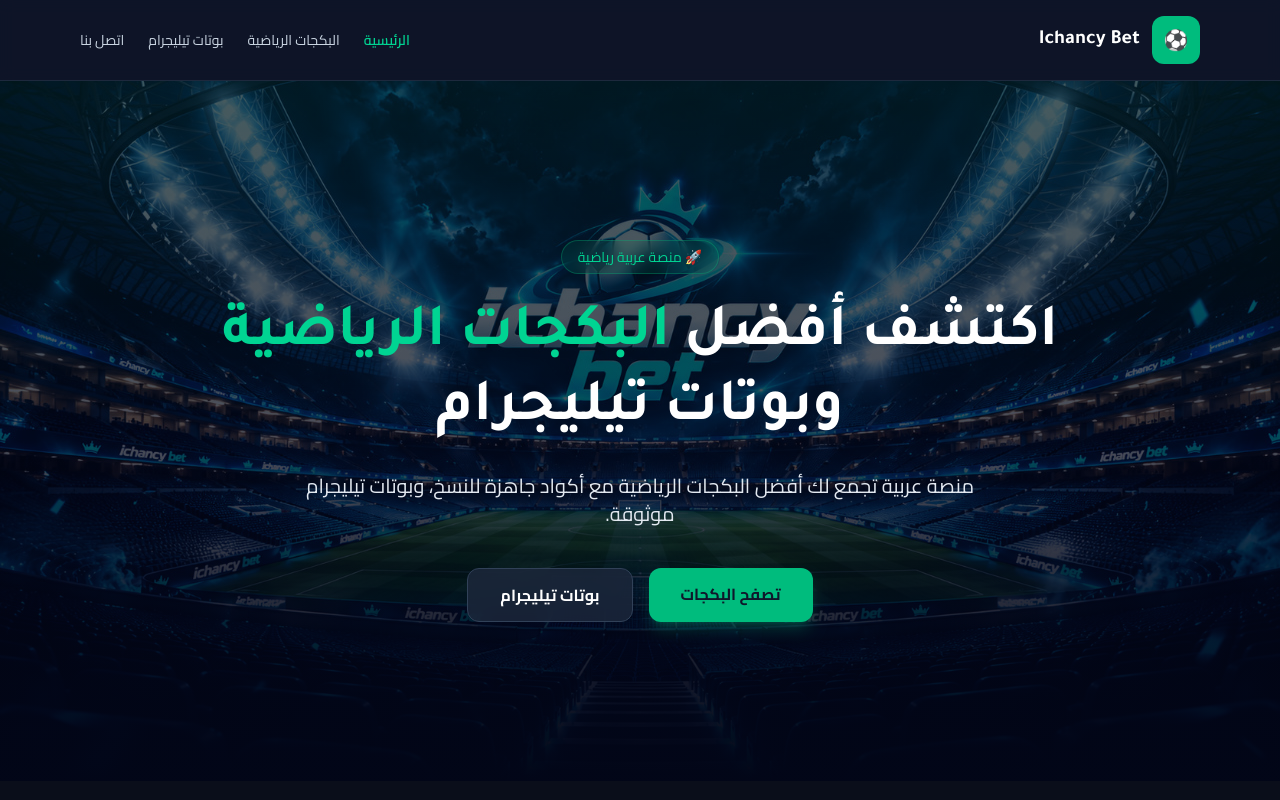
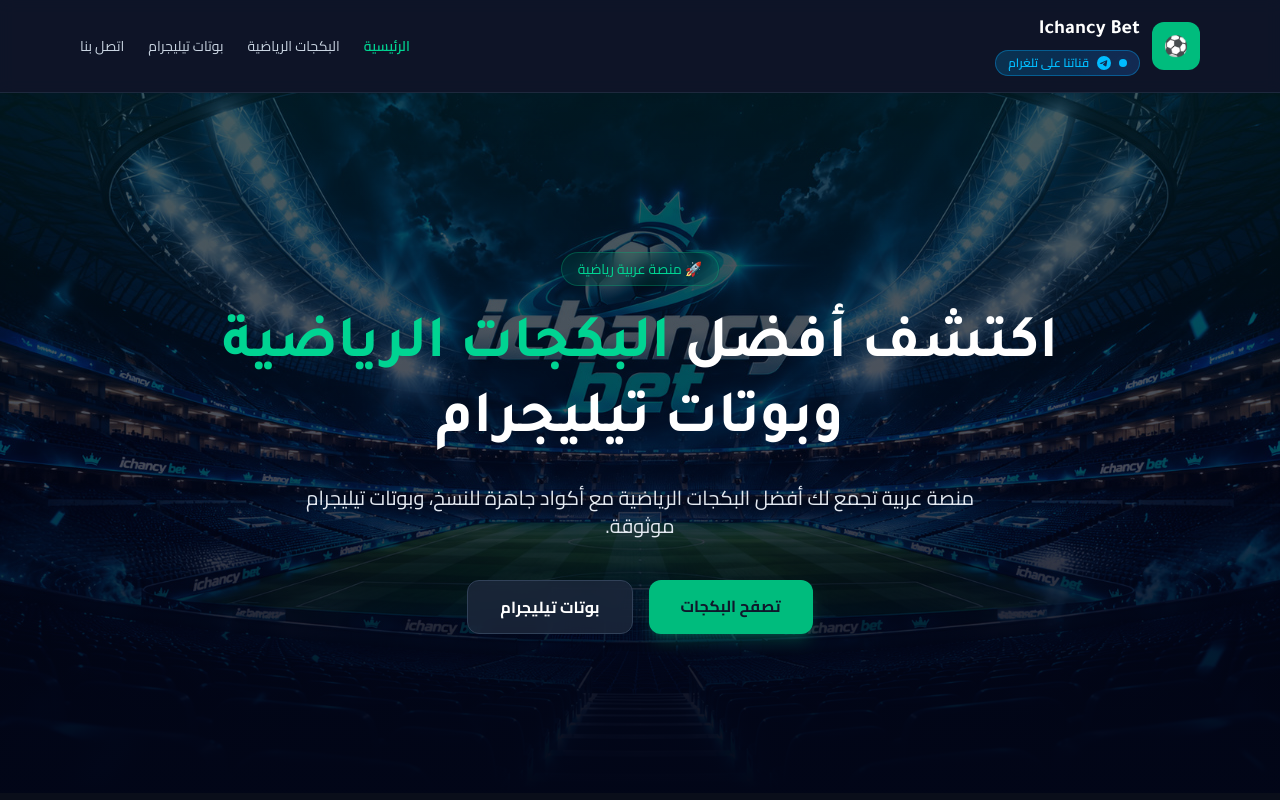
Before and after one commit to alaahadry231/albejat-sporty, a Next.js app: page / in a window 1280 px wide. Shown: the top 800 px of the page. Built offline with nearby package versions, Linux system fonts and the light colour scheme.

Commit message:
Add Telegram channel button to header

```diff
--- a/src/app/admin/dashboard/page.tsx
+++ b/src/app/admin/dashboard/page.tsx
@@ -325,12 +325,29 @@
   return (
     <main className="min-h-screen">
       <header className="bg-slate-900/80 backdrop-blur border-b border-slate-800 sticky top-0 z-40">
-        <div className="max-w-6xl mx-auto px-4 py-4 flex items-center justify-between">
+        <div className="max-w-6xl mx-auto px-4 py-4 flex items-center justify-between flex-wrap gap-3">
           <div className="flex items-center gap-3">
             <div className="w-12 h-12 rounded-xl bg-emerald-500 flex items-center justify-center font-bold text-slate-900 text-xl">
               ⚽
             </div>
-            <h1 className="text-xl font-bold">لوحة الإدارة</h1>
+            <div className="flex flex-col gap-1.5">
+              <h1 className="text-xl font-bold">لوحة الإدارة</h1>
+              <a
+                href="https://t.me/ichancy_bets1"
+                target="_blank"
+                rel="noopener noreferrer"
+                className="group inline-flex items-center gap-2 px-3 py-1 rounded-full bg-gradient-to-r from-sky-500/20 to-blue-500/20 hover:from-sky-500/30 hover:to-blue-500/30 border border-sky-500/40 hover:border-sky-400 text-sky-400 hover:text-sky-300 text-xs font-semibold transition-all duration-300 w-fit"
+              >
+                <span className="relative flex items-center justify-center">
+                  <span className="absolute w-2 h-2 rounded-full bg-sky-400 animate-ping opacity-75"></span>
+                  <span className="relative w-2 h-2 rounded-full bg-sky-400"></span>
+                </span>
+                <svg viewBox="0 0 24 24" className="w-3.5 h-3.5" fill="currentColor">
+                  <path d="M11.944 0A12 12 0 0 0 0 12a12 12 0 0 0 12 12 12 12 0 0 0 12-12A12 12 0 0 0 12 0a12 12 0 0 0-.056 0zm4.962 7.224c.1-.002.321.023.465.14a.506.506 0 0 1 .171.325c.016.093.036.306.02.472-.18 1.898-.962 6.502-1.36 8.627-.168.9-.499 1.201-.82 1.23-.696.065-1.225-.46-1.9-.902-1.056-.693-1.653-1.124-2.678-1.8-1.185-.78-.417-1.21.258-1.91.177-.184 3.247-2.977 3.307-3.23.007-.032.014-.15-.056-.212s-.174-.041-.249-.024c-.106.024-1.793 1.14-5.061 3.345-.48.33-.913.49-1.302.48-.428-.008-1.252-.241-1.865-.44-.752-.245-1.349-.374-1.297-.789.027-.216.325-.437.893-.663 3.498-1.524 5.83-2.529 6.998-3.014 3.332-1.386 4.025-1.627 4.476-1.635z" />
+                </svg>
+                <span>قناتنا على تلغرام</span>
+              </a>
+            </div>
           </div>
           <div className="flex items-center gap-2 flex-wrap">
             <a
--- a/src/app/bots/page.tsx
+++ b/src/app/bots/page.tsx
@@ -40,12 +40,29 @@
   return (
     <main className="min-h-screen">
       <header className="bg-slate-900/80 backdrop-blur border-b border-slate-800 sticky top-0 z-50">
-        <div className="max-w-6xl mx-auto px-4 py-4 flex items-center justify-between">
+        <div className="max-w-6xl mx-auto px-4 py-4 flex items-center justify-between flex-wrap gap-3">
           <a href="/" className="flex items-center gap-3">
             <div className="w-12 h-12 rounded-xl bg-emerald-500 flex items-center justify-center font-bold text-slate-900 text-xl">
               ⚽
             </div>
-            <h1 className="text-xl font-bold">Ichancy Bet</h1>
+            <div className="flex flex-col gap-1.5">
+              <h1 className="text-xl font-bold">Ichancy Bet</h1>
+              <a
+                href="https://t.me/ichancy_bets1"
+                target="_blank"
+                rel="noopener noreferrer"
+                className="group inline-flex items-center gap-2 px-3 py-1 rounded-full bg-gradient-to-r from-sky-500/20 to-blue-500/20 hover:from-sky-500/30 hover:to-blue-500/30 border border-sky-500/40 hover:border-sky-400 text-sky-400 hover:text-sky-300 text-xs font-semibold transition-all duration-300 w-fit"
+              >
+                <span className="relative flex items-center justify-center">
+                  <span className="absolute w-2 h-2 rounded-full bg-sky-400 animate-ping opacity-75"></span>
+                  <span className="relative w-2 h-2 rounded-full bg-sky-400"></span>
+                </span>
+                <svg viewBox="0 0 24 24" className="w-3.5 h-3.5" fill="currentColor">
+                  <path d="M11.944 0A12 12 0 0 0 0 12a12 12 0 0 0 12 12 12 12 0 0 0 12-12A12 12 0 0 0 12 0a12 12 0 0 0-.056 0zm4.962 7.224c.1-.002.321.023.465.14a.506.506 0 0 1 .171.325c.016.093.036.306.02.472-.18 1.898-.962 6.502-1.36 8.627-.168.9-.499 1.201-.82 1.23-.696.065-1.225-.46-1.9-.902-1.056-.693-1.653-1.124-2.678-1.8-1.185-.78-.417-1.21.258-1.91.177-.184 3.247-2.977 3.307-3.23.007-.032.014-.15-.056-.212s-.174-.041-.249-.024c-.106.024-1.793 1.14-5.061 3.345-.48.33-.913.49-1.302.48-.428-.008-1.252-.241-1.865-.44-.752-.245-1.349-.374-1.297-.789.027-.216.325-.437.893-.663 3.498-1.524 5.83-2.529 6.998-3.014 3.332-1.386 4.025-1.627 4.476-1.635z" />
+                </svg>
+                <span>قناتنا على تلغرام</span>
+              </a>
+            </div>
           </a>
           <nav className="hidden md:flex items-center gap-6 text-sm">
             <a href="/" className="text-slate-300 hover:text-emerald-400 transition">الرئيسية</a>
@@ -64,7 +81,7 @@
         <div className="absolute inset-0 bg-slate-950/75"></div>
         <div className="absolute inset-0 bg-gradient-to-b from-emerald-500/10 via-transparent to-slate-950"></div>
 
-        <div className="relative w-full max-w-6xl mx-auto px-4 py-16 text-center">
+        <div className="relative w-full max-w-6xl mx-auto px-4 py-12 text-center">
           <h2 className="text-3xl md:text-5xl font-bold mb-3">
             بوتات <span className="text-emerald-400">تيليجرام</span>
           </h2>
@@ -98,6 +115,7 @@
                   href={bot.bot_url}
                   target="_blank"
                   rel="noopener noreferrer"
+                  onClick={() => trackClick("bot", bot.id, bot.name)}
                   className="block relative h-44 overflow-hidden"
                 >
                   <img
@@ -119,10 +137,10 @@
                     target="_blank"
                     rel="noopener noreferrer"
                     onClick={() => trackClick("bot", bot.id, bot.name)}
-                      className="block w-full px-4 py-2.5 rounded-lg bg-emerald-500 hover:bg-emerald-400 text-slate-900 text-sm font-bold text-center transition"
-                 >
-  الدخول إلى البوت
-</a>
+                    className="block w-full px-4 py-2.5 rounded-lg bg-emerald-500 hover:bg-emerald-400 text-slate-900 text-sm font-bold text-center transition"
+                  >
+                    الدخول إلى البوت
+                  </a>
                 </div>
               </div>
             ))}
--- a/src/app/contact/page.tsx
+++ b/src/app/contact/page.tsx
@@ -47,12 +47,29 @@
   return (
     <main className="min-h-screen">
       <header className="bg-slate-900/80 backdrop-blur border-b border-slate-800 sticky top-0 z-50">
-        <div className="max-w-6xl mx-auto px-4 py-4 flex items-center justify-between">
+        <div className="max-w-6xl mx-auto px-4 py-4 flex items-center justify-between flex-wrap gap-3">
           <a href="/" className="flex items-center gap-3">
             <div className="w-12 h-12 rounded-xl bg-emerald-500 flex items-center justify-center font-bold text-slate-900 text-xl">
               ⚽
             </div>
-            <h1 className="text-xl font-bold">Ichancy Bet</h1>
+            <div className="flex flex-col gap-1.5">
+              <h1 className="text-xl font-bold">Ichancy Bet</h1>
+              <a
+                href="https://t.me/ichancy_bets1"
+                target="_blank"
+                rel="noopener noreferrer"
+                className="group inline-flex items-center gap-2 px-3 py-1 rounded-full bg-gradient-to-r from-sky-500/20 to-blue-500/20 hover:from-sky-500/30 hover:to-blue-500/30 border border-sky-500/40 hover:border-sky-400 text-sky-400 hover:text-sky-300 text-xs font-semibold transition-all duration-300 w-fit"
+              >
+                <span className="relative flex items-center justify-center">
+                  <span className="absolute w-2 h-2 rounded-full bg-sky-400 animate-ping opacity-75"></span>
+                  <span className="relative w-2 h-2 rounded-full bg-sky-400"></span>
+                </span>
+                <svg viewBox="0 0 24 24" className="w-3.5 h-3.5" fill="currentColor">
+                  <path d="M11.944 0A12 12 0 0 0 0 12a12 12 0 0 0 12 12 12 12 0 0 0 12-12A12 12 0 0 0 12 0a12 12 0 0 0-.056 0zm4.962 7.224c.1-.002.321.023.465.14a.506.506 0 0 1 .171.325c.016.093.036.306.02.472-.18 1.898-.962 6.502-1.36 8.627-.168.9-.499 1.201-.82 1.23-.696.065-1.225-.46-1.9-.902-1.056-.693-1.653-1.124-2.678-1.8-1.185-.78-.417-1.21.258-1.91.177-.184 3.247-2.977 3.307-3.23.007-.032.014-.15-.056-.212s-.174-.041-.249-.024c-.106.024-1.793 1.14-5.061 3.345-.48.33-.913.49-1.302.48-.428-.008-1.252-.241-1.865-.44-.752-.245-1.349-.374-1.297-.789.027-.216.325-.437.893-.663 3.498-1.524 5.83-2.529 6.998-3.014 3.332-1.386 4.025-1.627 4.476-1.635z" />
+                </svg>
+                <span>قناتنا على تلغرام</span>
+              </a>
+            </div>
           </a>
           <nav className="hidden md:flex items-center gap-6 text-sm">
             <a href="/" className="text-slate-300 hover:text-emerald-400 transition">الرئيسية</a>
--- a/src/app/page.tsx
+++ b/src/app/page.tsx
@@ -3,12 +3,34 @@
     <main className="min-h-screen">
       {/* Header */}
       <header className="bg-slate-900/80 backdrop-blur border-b border-slate-800 sticky top-0 z-50">
-        <div className="max-w-6xl mx-auto px-4 py-4 flex items-center justify-between">
+        <div className="max-w-6xl mx-auto px-4 py-4 flex items-center justify-between flex-wrap gap-3">
           <div className="flex items-center gap-3">
             <div className="w-12 h-12 rounded-xl bg-emerald-500 flex items-center justify-center font-bold text-slate-900 text-xl">
               ⚽
             </div>
-            <h1 className="text-xl font-bold">Ichancy Bet</h1>
+            <div className="flex flex-col gap-1.5">
+              <h1 className="text-xl font-bold">Ichancy Bet</h1>
+              {/* زر قناة تلغرام */}
+              <a
+                href="https://t.me/ichancy_bets1"
+                target="_blank"
+                rel="noopener noreferrer"
+                className="group inline-flex items-center gap-2 px-3 py-1 rounded-full bg-gradient-to-r from-sky-500/20 to-blue-500/20 hover:from-sky-500/30 hover:to-blue-500/30 border border-sky-500/40 hover:border-sky-400 text-sky-400 hover:text-sky-300 text-xs font-semibold transition-all duration-300 w-fit"
+              >
+                <span className="relative flex items-center justify-center">
+                  <span className="absolute w-2 h-2 rounded-full bg-sky-400 animate-ping opacity-75"></span>
+                  <span className="relative w-2 h-2 rounded-full bg-sky-400"></span>
+                </span>
+                <svg
+                  viewBox="0 0 24 24"
+                  className="w-3.5 h-3.5"
+                  fill="currentColor"
+                >
+                  <path d="M11.944 0A12 12 0 0 0 0 12a12 12 0 0 0 12 12 12 12 0 0 0 12-12A12 12 0 0 0 12 0a12 12 0 0 0-.056 0zm4.962 7.224c.1-.002.321.023.465.14a.506.506 0 0 1 .171.325c.016.093.036.306.02.472-.18 1.898-.962 6.502-1.36 8.627-.168.9-.499 1.201-.82 1.23-.696.065-1.225-.46-1.9-.902-1.056-.693-1.653-1.124-2.678-1.8-1.185-.78-.417-1.21.258-1.91.177-.184 3.247-2.977 3.307-3.23.007-.032.014-.15-.056-.212s-.174-.041-.249-.024c-.106.024-1.793 1.14-5.061 3.345-.48.33-.913.49-1.302.48-.428-.008-1.252-.241-1.865-.44-.752-.245-1.349-.374-1.297-.789.027-.216.325-.437.893-.663 3.498-1.524 5.83-2.529 6.998-3.014 3.332-1.386 4.025-1.627 4.476-1.635z" />
+                </svg>
+                <span>قناتنا على تلغرام</span>
+              </a>
+            </div>
           </div>
           <nav className="hidden md:flex items-center gap-6 text-sm">
             <a href="/" className="text-emerald-400 font-semibold">الرئيسية</a>
--- a/src/app/pages/page.tsx
+++ b/src/app/pages/page.tsx
@@ -58,12 +58,29 @@
   return (
     <main className="min-h-screen">
       <header className="bg-slate-900/80 backdrop-blur border-b border-slate-800 sticky top-0 z-50">
-        <div className="max-w-6xl mx-auto px-4 py-4 flex items-center justify-between">
+        <div className="max-w-6xl mx-auto px-4 py-4 flex items-center justify-between flex-wrap gap-3">
           <a href="/" className="flex items-center gap-3">
             <div className="w-12 h-12 rounded-xl bg-emerald-500 flex items-center justify-center font-bold text-slate-900 text-xl">
               ⚽
             </div>
-            <h1 className="text-xl font-bold">Ichancy Bet</h1>
+            <div className="flex flex-col gap-1.5">
+              <h1 className="text-xl font-bold">Ichancy Bet</h1>
+              <a
+                href="https://t.me/ichancy_bets1"
+                target="_blank"
+                rel="noopener noreferrer"
+                className="group inline-flex items-center gap-2 px-3 py-1 rounded-full bg-gradient-to-r from-sky-500/20 to-blue-500/20 hover:from-sky-500/30 hover:to-blue-500/30 border border-sky-500/40 hover:border-sky-400 text-sky-400 hover:text-sky-300 text-xs font-semibold transition-all duration-300 w-fit"
+              >
+                <span className="relative flex items-center justify-center">
+                  <span className="absolute w-2 h-2 rounded-full bg-sky-400 animate-ping opacity-75"></span>
+                  <span className="relative w-2 h-2 rounded-full bg-sky-400"></span>
+                </span>
+                <svg viewBox="0 0 24 24" className="w-3.5 h-3.5" fill="currentColor">
+                  <path d="M11.944 0A12 12 0 0 0 0 12a12 12 0 0 0 12 12 12 12 0 0 0 12-12A12 12 0 0 0 12 0a12 12 0 0 0-.056 0zm4.962 7.224c.1-.002.321.023.465.14a.506.506 0 0 1 .171.325c.016.093.036.306.02.472-.18 1.898-.962 6.502-1.36 8.627-.168.9-.499 1.201-.82 1.23-.696.065-1.225-.46-1.9-.902-1.056-.693-1.653-1.124-2.678-1.8-1.185-.78-.417-1.21.258-1.91.177-.184 3.247-2.977 3.307-3.23.007-.032.014-.15-.056-.212s-.174-.041-.249-.024c-.106.024-1.793 1.14-5.061 3.345-.48.33-.913.49-1.302.48-.428-.008-1.252-.241-1.865-.44-.752-.245-1.349-.374-1.297-.789.027-.216.325-.437.893-.663 3.498-1.524 5.83-2.529 6.998-3.014 3.332-1.386 4.025-1.627 4.476-1.635z" />
+                </svg>
+                <span>قناتنا على تلغرام</span>
+              </a>
+            </div>
           </a>
           <nav className="hidden md:flex items-center gap-6 text-sm">
             <a href="/" className="text-slate-300 hover:text-emerald-400 transition">الرئيسية</a>
```
